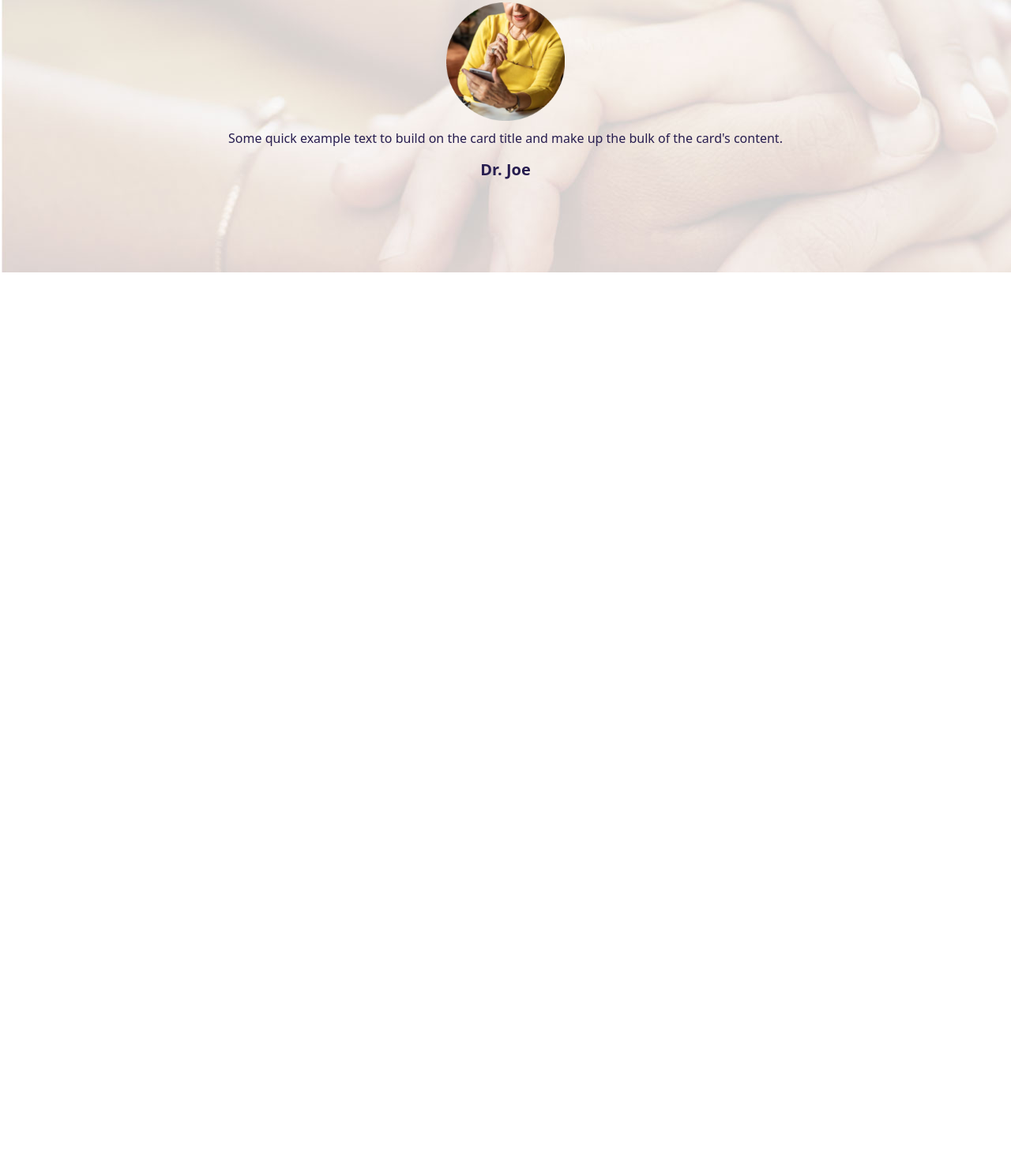
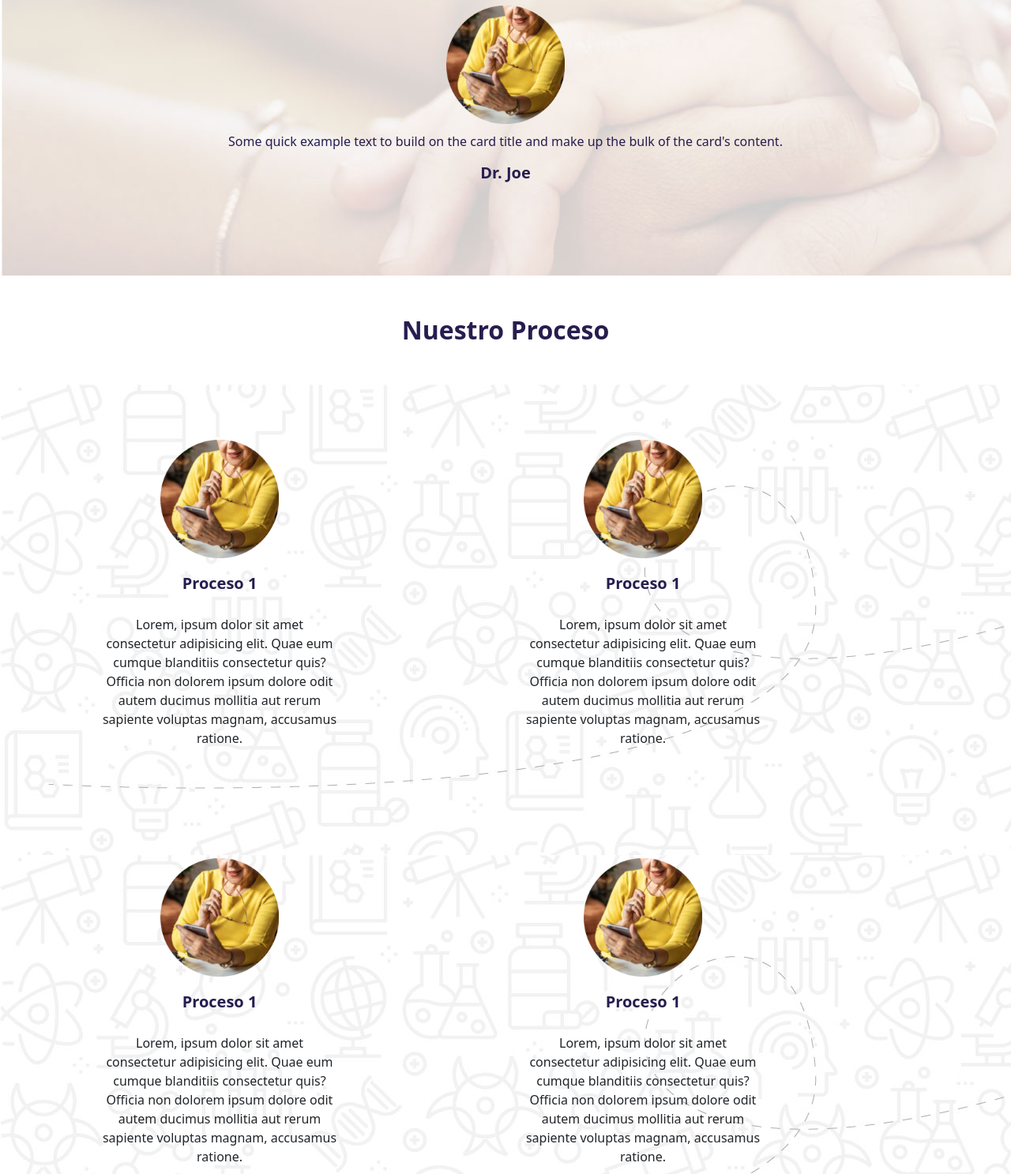
Before and after one commit to andress316/proyecto-landing-page, a plain HTML site: page index.html in a window 1280 px wide. Shown: the part 1609-3096 px from the top of the page at 79% size. Before the commit the page ends 1954 px from the top, so only its background shows below. Drawn offline with nearby package versions, Linux system fonts and the light colour scheme.

Commit message:
seccion proceso con grid

```diff
--- a/index.html
+++ b/index.html
@@ -21,7 +21,7 @@
     <div class="container-fluid bg-black">
         <nav class="navbar navbar-expand-lg bg-black navbar-dark">
             <div class="container-fluid">
-                <a href="#"><img src="img/logo.png" alt="logo" style="width: 100px;"></a>
+                <a href="#"><img src="img/logo.png" alt="logo" style="width: 130px;"></a>
                 <button class="navbar-toggler" type="button" data-bs-toggle="collapse" data-bs-target="#navbarScroll"
                     aria-controls="navbarScroll" aria-expanded="false" aria-label="Toggle navigation">
                     <span class="navbar-toggler-icon"></span>
@@ -84,7 +84,8 @@
                     <img src="img/servicios-01.png" class="card-img-top" alt="servicio 1">
                     <div class="card-body">
                         <h5 class="card-title" style="color: white;">Servicio 1</h5>
-                  <p class="card-text">Some quick example text to build on the card title and make up the bulk of the card's content.</p>
+                        <p class="card-text">Some quick example text to build on the card title and make up the bulk of
+                            the card's content.</p>
                         <a href="#" class="btn btn-primary">Go somewhere</a>
                     </div>
                 </div>
@@ -94,7 +95,8 @@
                     <img src="img/servicios-02.png" class="card-img-top" alt="servicio 2">
                     <div class="card-body">
                         <h5 class="card-title" style="color: white;">Servicio 2</h5>
-                      <p class="card-text">Some quick example text to build on the card title and make up the bulk of the card's content.</p>
+                        <p class="card-text">Some quick example text to build on the card title and make up the bulk of
+                            the card's content.</p>
                         <a href="#" class="btn btn-primary">Go somewhere</a>
                     </div>
                 </div>
@@ -104,7 +106,8 @@
                     <img src="img/servicios-03.png" class="card-img-top" alt="servicio 3">
                     <div class="card-body">
                         <h5 class="card-title" style="color: white;">Servicio 3</h5>
-                      <p class="card-text">Some quick example text to build on the card title and make up the bulk of the card's content.</p>
+                        <p class="card-text">Some quick example text to build on the card title and make up the bulk of
+                            the card's content.</p>
                         <a href="#" class="btn btn-primary">Go somewhere</a>
                     </div>
                 </div>
@@ -114,7 +117,8 @@
                     <img src="img/servicios-04.png" class="card-img-top" alt="servicio 4">
                     <div class="card-body">
                         <h5 class="card-title" style="color: white;">Servicio 4</h5>
-                      <p class="card-text">Some quick example text to build on the card title and make up the bulk of the card's content.</p>
+                        <p class="card-text">Some quick example text to build on the card title and make up the bulk of
+                            the card's content.</p>
                         <a href="#" class="btn btn-primary">Go somewhere</a>
                     </div>
                 </div>
@@ -143,8 +147,56 @@
     </div>
 
 
+    <!-- PROCESO -->
+
+    <div>
+        <h2 style="text-align:center; margin: 50px;">Nuestro Proceso</h2>
 
 
+        <!-- Contedor grdi -->
+        <div class="contenedor_proceso">
+
+            <div class="item_proceso">
+                <img src="img/servicios-01.png" class="img_centro" alt="proceso 1">
+                <h5 style="text-align: center; padding-top: 20px; padding-bottom: 20px;">Proceso 1</h5>
+
+                Lorem, ipsum dolor sit amet consectetur adipisicing elit. Quae eum cumque blanditiis consectetur quis?
+                Officia non dolorem ipsum dolore odit autem ducimus mollitia aut rerum sapiente voluptas magnam,
+                accusamus ratione.
+            </div>
+
+            <div class="item_proceso">
+                <img src="img/servicios-01.png" class="img_centro" alt="proceso 1">
+                <h5 style="text-align: center; padding-top: 20px; padding-bottom: 20px;">Proceso 1</h5>
+
+                Lorem, ipsum dolor sit amet consectetur adipisicing elit. Quae eum cumque blanditiis consectetur quis?
+                Officia non dolorem ipsum dolore odit autem ducimus mollitia aut rerum sapiente voluptas magnam,
+                accusamus ratione.
+            </div>
+
+            <div class="item_proceso">
+                <img src="img/servicios-01.png" class="img_centro" alt="proceso 1">
+                <h5 style="text-align: center; padding-top: 20px; padding-bottom: 20px;">Proceso 1</h5>
+
+                Lorem, ipsum dolor sit amet consectetur adipisicing elit. Quae eum cumque blanditiis consectetur quis?
+                Officia non dolorem ipsum dolore odit autem ducimus mollitia aut rerum sapiente voluptas magnam,
+                accusamus ratione.
+            </div>
+
+            <div class="item_proceso">
+                <img src="img/servicios-01.png" class="img_centro" alt="proceso 1">
+                <h5 style="text-align: center; padding-top: 20px; padding-bottom: 20px;">Proceso 1</h5>
+
+                Lorem, ipsum dolor sit amet consectetur adipisicing elit. Quae eum cumque blanditiis consectetur quis?
+                Officia non dolorem ipsum dolore odit autem ducimus mollitia aut rerum sapiente voluptas magnam,
+                accusamus ratione.
+            </div>
+
+
+
+
+        </div>
+    </div>
 
 
 
--- a/styles.css
+++ b/styles.css
@@ -1,5 +1,7 @@
+
+
+
 /* RESPONSIVE HEADER BACKGROUND */
-
 .header {
     background-repeat: no-repeat;
   }
@@ -26,6 +28,10 @@
   @media only screen and (min-width: 1500px) {
     .header {
        background-image: url('img/banner-04.jpg');
+    }
+    .container-fluid{
+      min-height: 70px;
+      padding: 0px 100px 0px 70px;
     }
   }
 
@@ -240,3 +246,48 @@
     margin-left: auto;
     margin-right: auto;
   }
+
+
+
+
+
+/* PROCESO */
+
+@media only screen and (min-width: 100px) {
+  .contenedor_proceso {
+    grid-template-columns: repeat(1, 1fr);
+    justify-content: center;
+  }
+}
+
+@media only screen and (min-width: 400px) {
+  .contenedor_proceso {
+    grid-template-columns: repeat(2, 1fr);
+  }
+}
+
+
+@media only screen and (min-width: 1500px) {
+  .contenedor_proceso {
+    grid-template-columns: repeat(4, 1fr);
+  }
+}
+
+.contenedor_proceso{
+  background-image: url(img/backgroun-prceso.jpg);
+  display: grid;
+  column-gap: 3em;
+  height: auto;
+  padding-left: 10%;
+  padding-right: 10%;
+}
+
+
+.item_proceso {
+  display: inline-block;
+  max-width: 300px;
+  margin-top: 70px;
+  margin-bottom: 70px;
+  text-align: center;
+
+}
```
Also changed, not shown: img/backgroun-prceso.jpg (added), 1 other file. Lines whose indentation alone changed are shown as unchanged.
